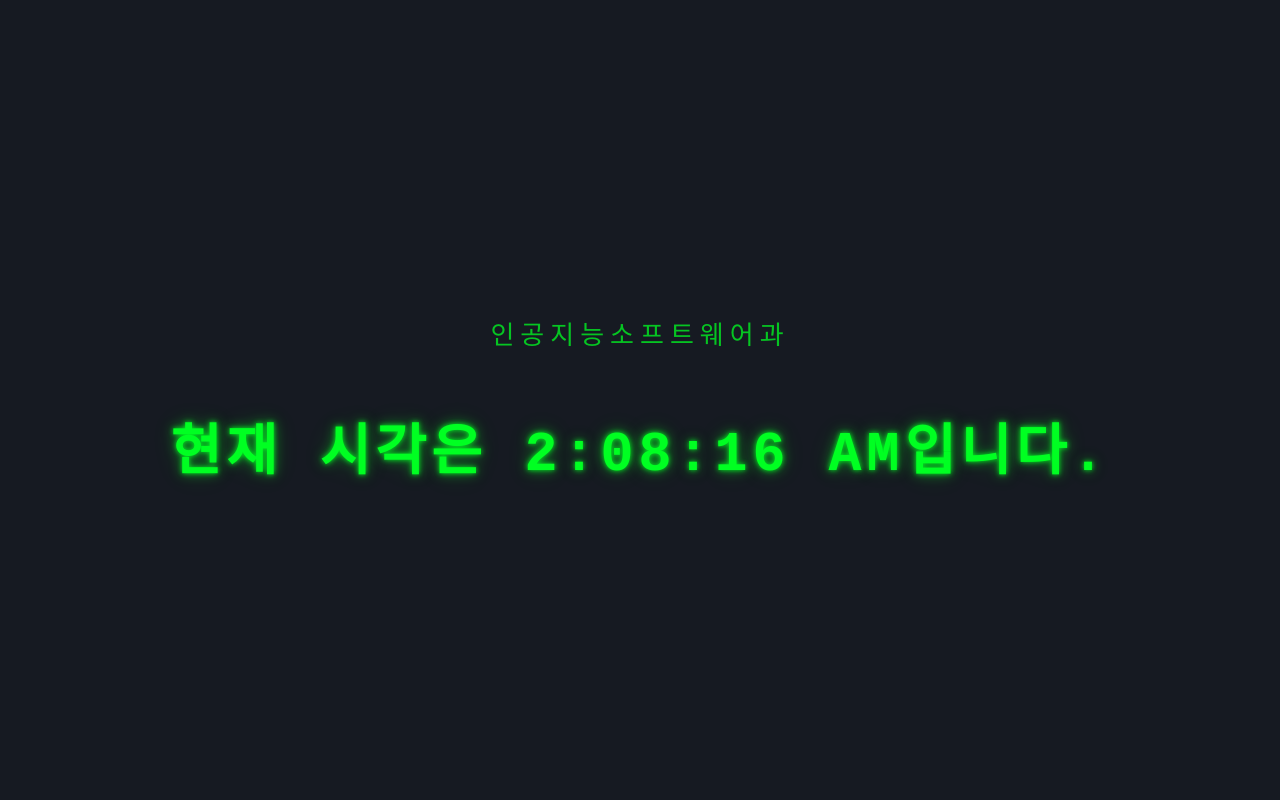
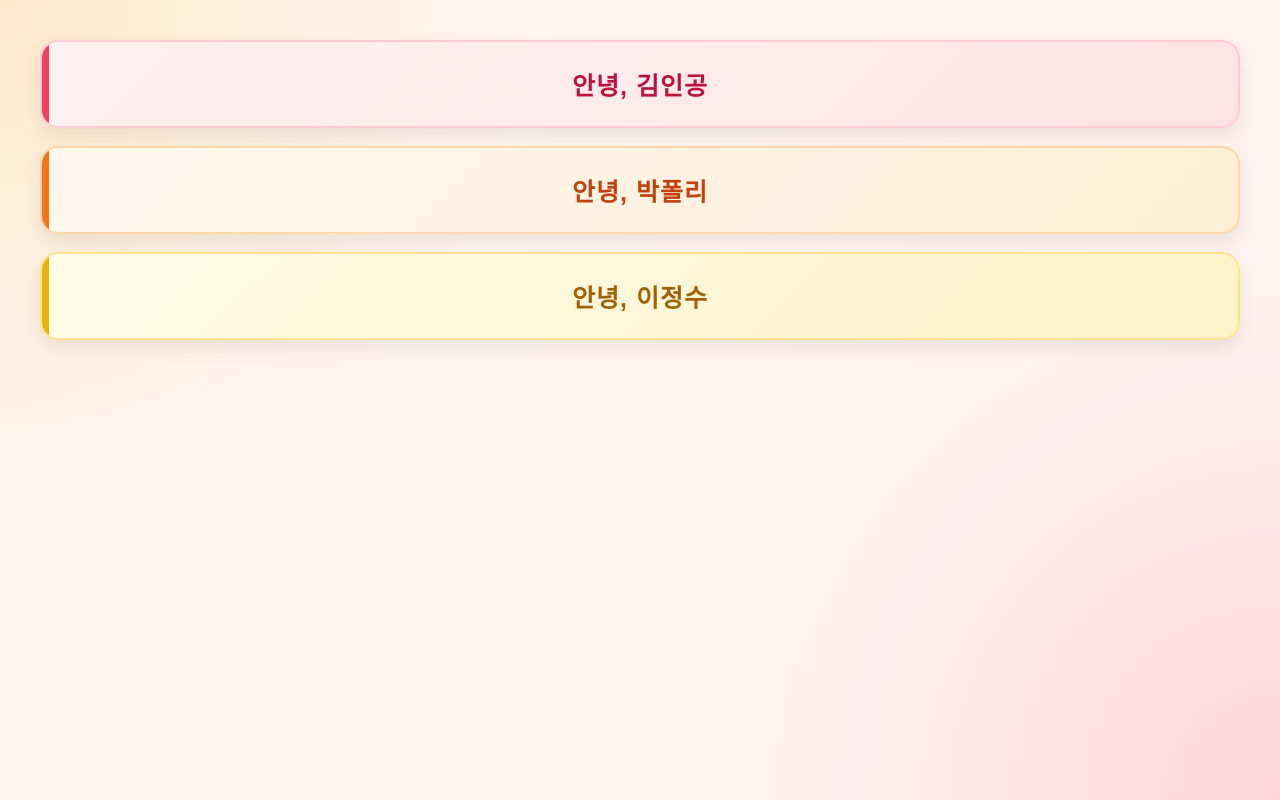
Before and after one commit to 2601110294-a11y/web2, a React (Create React App) app: page / in a window 1280 px wide. Built offline with nearby package versions, Linux system fonts and the light colour scheme.

Commit message:
9월 10일 컴포넌트 연습

```diff
--- /dev/null
+++ b/src/04/Button.css
@@ -0,0 +1,18 @@
+button{
+    color: white;
+    margin: 5px;
+    padding: 7px;
+    width: 70px;
+}
+.bg-green{
+    background-color: #389927;
+    border: 3px inset #9900ff;
+}
+.bg-red{
+    background-color: #fc0e31;
+    border: 3px ridge #00ffc4;
+}
+.bg-blue{
+    background-color: #0d53ea;
+    border: 3px dotted orange;
+}
--- /dev/null
+++ b/src/04/Button.jsx
@@ -0,0 +1,14 @@
+import React from"react";
+import "./Button.css";
+
+
+function Button(props)  {
+    return(
+        <button className ={`bg-${props.color}`}>
+            <b>{props.children}</b>
+        </button>
+    );
+
+}
+
+export default Button;
--- /dev/null
+++ b/src/04/ComfirmDialog.css
@@ -0,0 +1,9 @@
+div{
+    text-align: center;
+    padding: 20px;
+}
+
+.div-bg-ivory{
+    background-color: #fbf9ec;
+    border: 5px groove #bc3eca;
+}
--- /dev/null
+++ b/src/04/ComfirmDialog.jsx
@@ -0,0 +1,18 @@
+import React from "react";
+import Button from "./Button";
+import "./ComfirmDialog.css";
+
+function ComfirmDialog(props){
+    return(
+        <div className = {'div-bg-ivory'}>
+            <p>{props.children}을 확인한 후 버튼을 눌러주세요</p>
+            <br/>
+            <Button color = {'green'}>확인</Button> &nbsp;
+            <Button color = {'blue'}>취소</Button> &nbsp;
+            <Button color ={'red'}>초기화</Button> &nbsp;
+        </div>
+    );
+
+}
+
+export default ComfirmDialog;
--- /dev/null
+++ b/src/04/ComfirmDialogList.jsx
@@ -0,0 +1,16 @@
+import React from "react";
+import ComfirmDialog from "./ComfirmDialog";
+
+function ComfirmDialogList(){
+    return(
+        <div>
+            <ComfirmDialog>내용</ComfirmDialog><br/><br/>
+            <ComfirmDialog>방송</ComfirmDialog><br/><br/>
+            <ComfirmDialog>게시글</ComfirmDialog><br/><br/>
+
+        </div>
+    )
+
+}
+
+export default ComfirmDialogList;
--- /dev/null
+++ b/src/05/Welcome.css
@@ -0,0 +1,134 @@
+/* 전체 배경 */
+body {
+    margin: 0;
+    min-height: 100vh;
+
+    background:
+            radial-gradient(circle at top left, #ffe8cc 0%, transparent 35%),
+            radial-gradient(circle at bottom right, #ffd6d6 0%, transparent 35%),
+            linear-gradient(135deg, #fff7ed, #fff1f2);
+
+    font-family: "Pretendard", "Noto Sans KR", Arial, sans-serif;
+}
+
+
+/* 전체 카드 영역 */
+.welcome-list {
+    width: 520px;
+    margin: 90px auto;
+    padding: 40px;
+
+    background: rgba(255, 255, 255, 0.75);
+    backdrop-filter: blur(10px);
+
+    border: 1px solid rgba(255, 255, 255, 0.8);
+    border-radius: 28px;
+
+    box-shadow:
+            0 20px 45px rgba(110, 70, 40, 0.12),
+            0 5px 15px rgba(0, 0, 0, 0.05);
+
+    display: flex;
+    flex-direction: column;
+    gap: 22px;
+}
+
+
+/* 공통 카드 디자인 */
+.welcome-card {
+    margin: 0;
+    padding: 24px 28px;
+
+    border-radius: 18px;
+    border: 2px solid transparent;
+
+    font-size: 25px;
+    font-weight: 700;
+    letter-spacing: 1px;
+
+    box-shadow:
+            0 8px 18px rgba(0, 0, 0, 0.08);
+
+    transition: all 0.3s ease;
+
+    position: relative;
+    overflow: hidden;
+}
+
+
+/* 왼쪽 포인트 선 */
+.welcome-card::before {
+    content: "";
+    position: absolute;
+
+    left: 0;
+    top: 0;
+
+    width: 7px;
+    height: 100%;
+
+    border-radius: 18px 0 0 18px;
+}
+
+
+/* 김인공 카드 */
+.김인공 {
+    background: linear-gradient(135deg, #fff1f2, #ffe4e6);
+    color: #be123c;
+    border-color: #fecdd3;
+}
+
+.김인공::before {
+    background: #f43f5e;
+}
+
+
+/* 박폴리 카드 */
+.박폴리 {
+    background: linear-gradient(135deg, #fff7ed, #ffedd5);
+    color: #c2410c;
+    border-color: #fed7aa;
+}
+
+.박폴리::before {
+    background: #f97316;
+}
+
+
+/* 이정수 카드 */
+.이정수 {
+    background: linear-gradient(135deg, #fefce8, #fef3c7);
+    color: #a16207;
+    border-color: #fde68a;
+}
+
+.이정수::before {
+    background: #eab308;
+}
+
+
+/* 마우스 올렸을 때 */
+.welcome-card:hover {
+    transform: translateY(-6px) scale(1.02);
+
+    box-shadow:
+            0 14px 28px rgba(0, 0, 0, 0.13);
+}
+
+
+/* 김인공 hover */
+.김인공:hover {
+    background: linear-gradient(135deg, #ffe4e6, #fecdd3);
+}
+
+
+/* 박폴리 hover */
+.박폴리:hover {
+    background: linear-gradient(135deg, #ffedd5, #fed7aa);
+}
+
+
+/* 이정수 hover */
+.이정수:hover {
+    background: linear-gradient(135deg, #fef3c7, #fde68a);
+}
--- /dev/null
+++ b/src/05/Welcome.jsx
@@ -0,0 +1,11 @@
+import React from "react";
+
+function Welcome(props){
+    return(
+        <h1 className={`welcome-card ${props.name}`}>
+            안녕, {props.name}
+        </h1>
+    );
+}
+
+export default Welcome;
--- /dev/null
+++ b/src/05/WelcomeList.jsx
@@ -0,0 +1,14 @@
+import React from "react";
+import Welcome from "./Welcome";
+
+function WelcomeList(){
+    return(
+        <div>
+        <Welcome name = "김인공"/><br/>
+        <Welcome name = "박폴리"/><br/>
+        <Welcome name = "이정수"/><br/>
+         </div>
+    );
+}
+
+export default WelcomeList;
--- a/src/index.js
+++ b/src/index.js
@@ -9,14 +9,19 @@ import './index.css';
 // import Library from "./03/enhanced_css/Library";
 // import "./03/enhanced_css/Book.css"
 import reportWebVitals from './reportWebVitals';
-import Clock from "./04/Clock";
-import "./04/Clock.css";
+// import Clock from "./04/Clock";
+// import "./04/Clock.css";
+import ComfirmDialog from "./04/ComfirmDialog";
+// import ComfirmDialogList from "./04/ComfirmDialogList";
+import WelcomeList from "./05/WelcomeList";
+import "./05/Welcome.css";
+
 
 const root = ReactDOM.createRoot(document.getElementById('root'));
 setInterval(()=> {
         root.render(
             <React.StrictMode>
-                <Clock/>
+                <WelcomeList/>
             </React.StrictMode>
         );
     }, 1000
```
